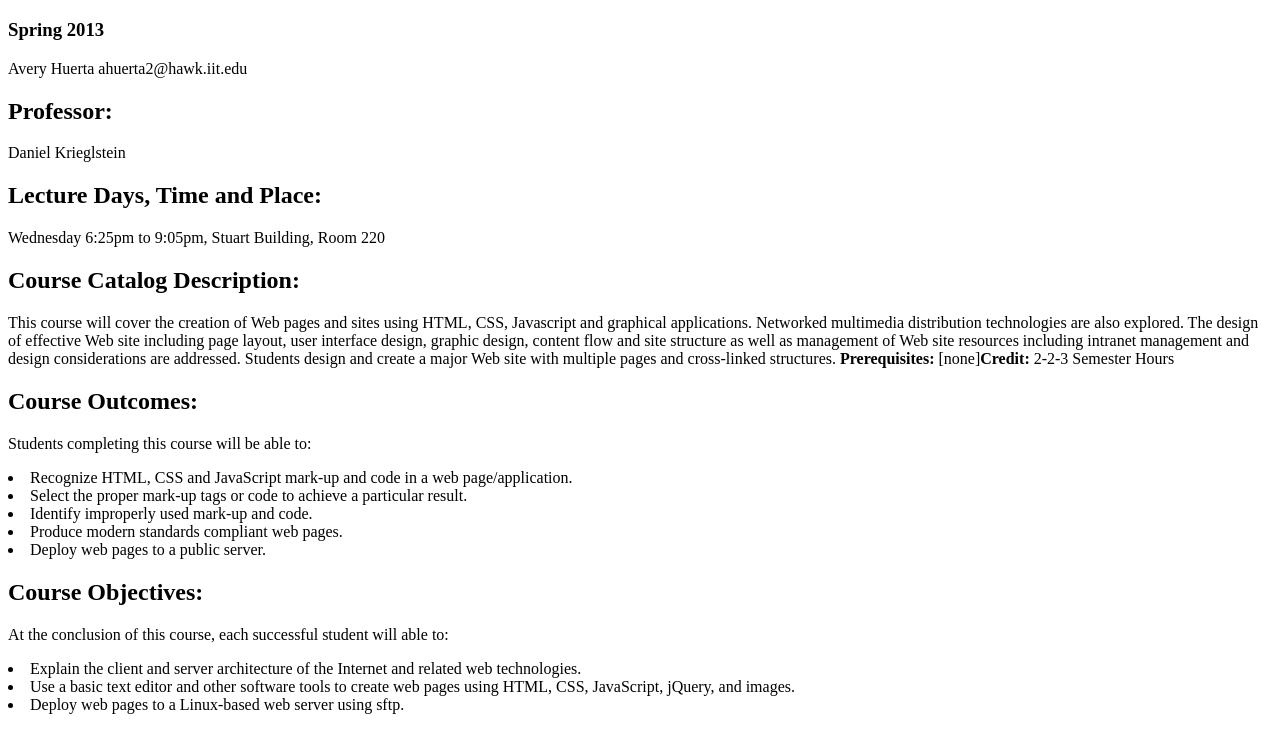
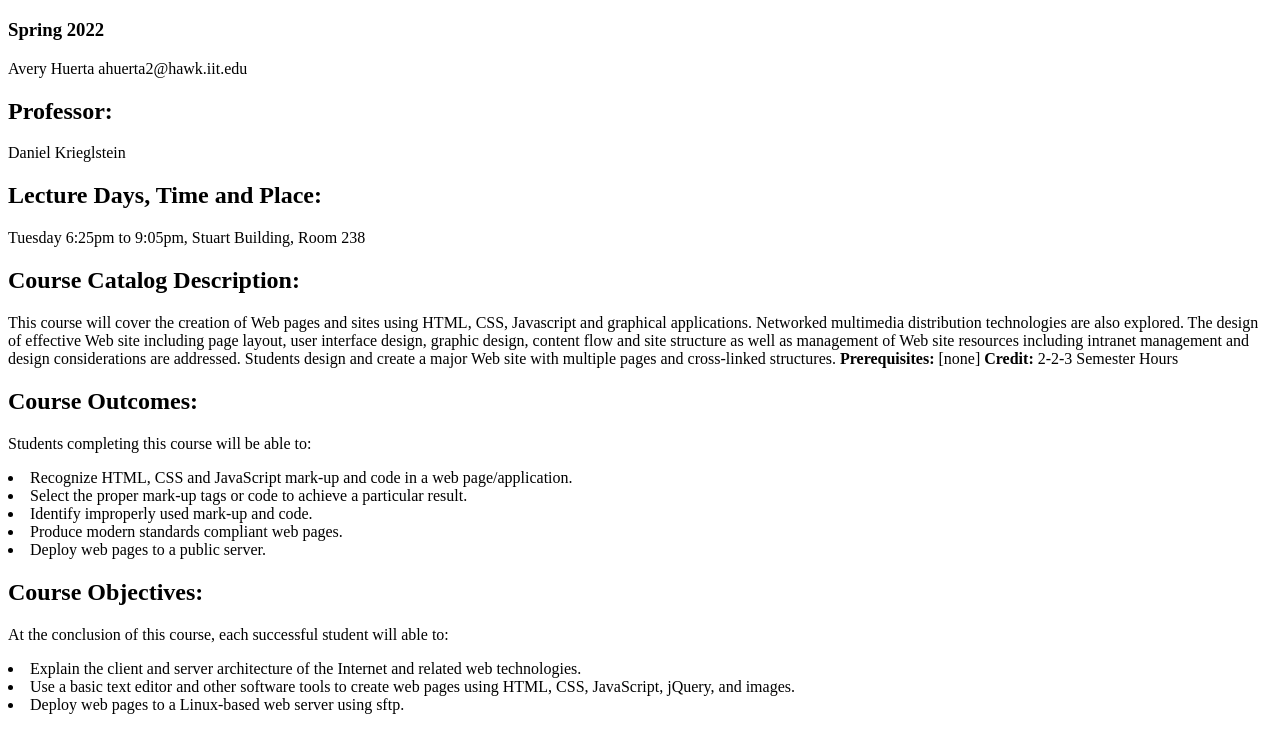
Before and after one commit to ahuerta6/lab2, a plain HTML site: page index.html in a window 1280 px wide. Shown: the part 61-800 px from the top of the page. Drawn offline with Linux system fonts and the light colour scheme.

Commit message:
updating info

```diff
--- a/index.html
+++ b/index.html
@@ -6,17 +6,17 @@
     </head>
     <body>
         <h1>ITMD-361 Internet Technologies and Web Design</h1>
-        <h3>Spring 2013</h3>
+        <h3>Spring 2022</h3>
         <p>Avery Huerta ahuerta2@hawk.iit.edu</p>
 
         <h2>Professor:</h2>
         <p>Daniel Krieglstein</p>
 
         <h2>Lecture Days, Time and Place:</h2>
-        <p>Wednesday 6:25pm to 9:05pm, Stuart Building, Room 220</p>
+        <p>Tuesday 6:25pm to 9:05pm, Stuart Building, Room 238</p>
 
         <h2>Course Catalog Description:</h2>
-        <p>This course will cover the creation of Web pages and sites using HTML, CSS, Javascript and graphical applications. Networked multimedia distribution technologies are also explored. The design of effective Web site including page layout, user interface design, graphic design, content flow and site structure as well as management of Web site resources including intranet management and design considerations are addressed. Students design and create a major Web site with multiple pages and cross-linked structures. <b>Prerequisites:</b> [none]<b>Credit:</b> 2-2-3 Semester Hours</p>
+        <p>This course will cover the creation of Web pages and sites using HTML, CSS, Javascript and graphical applications. Networked multimedia distribution technologies are also explored. The design of effective Web site including page layout, user interface design, graphic design, content flow and site structure as well as management of Web site resources including intranet management and design considerations are addressed. Students design and create a major Web site with multiple pages and cross-linked structures. <b>Prerequisites:</b> [none] <b>Credit:</b> 2-2-3 Semester Hours</p>
 
         <h2>Course Outcomes:</h2>
         <p>Students completing this course will be able to:</p>
```
